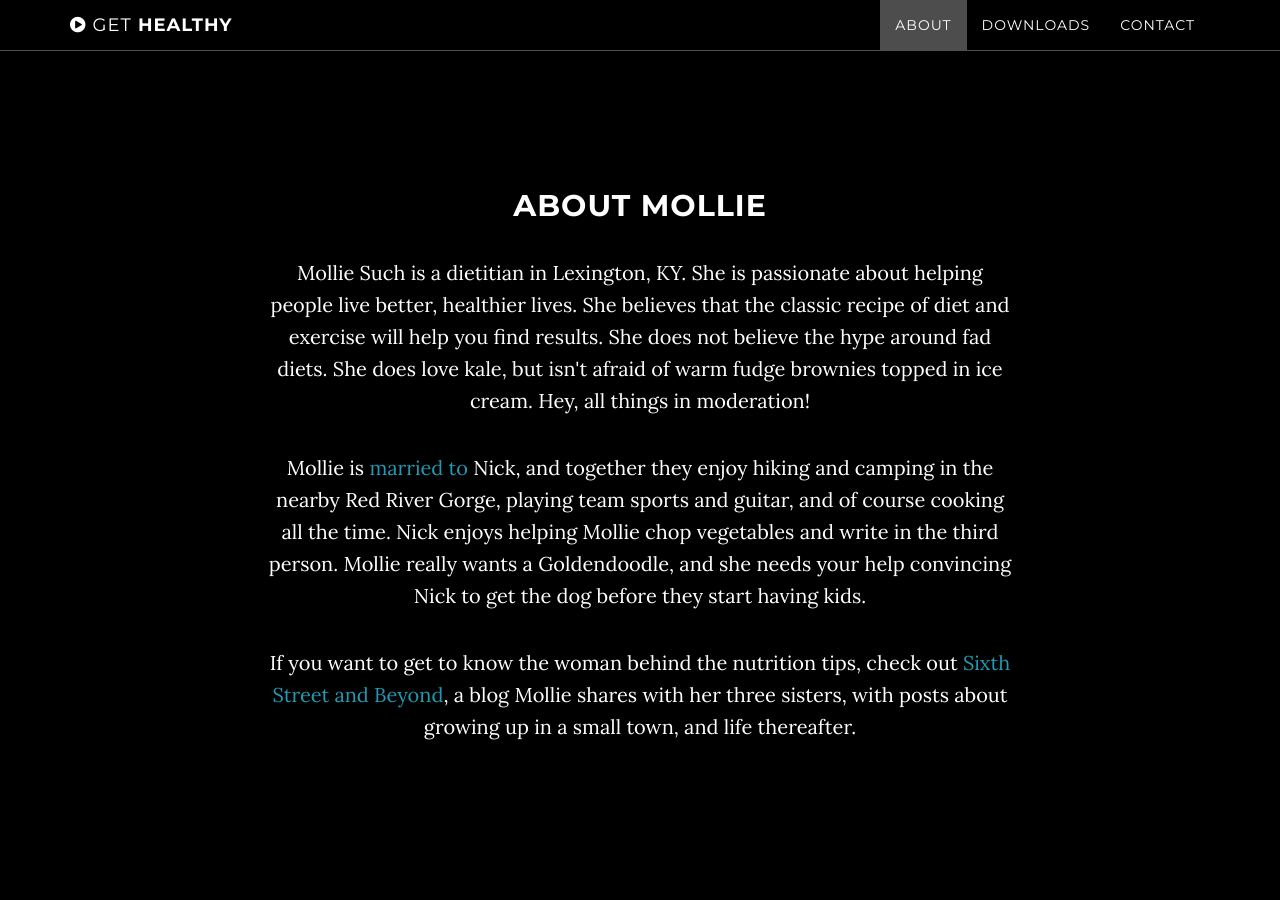
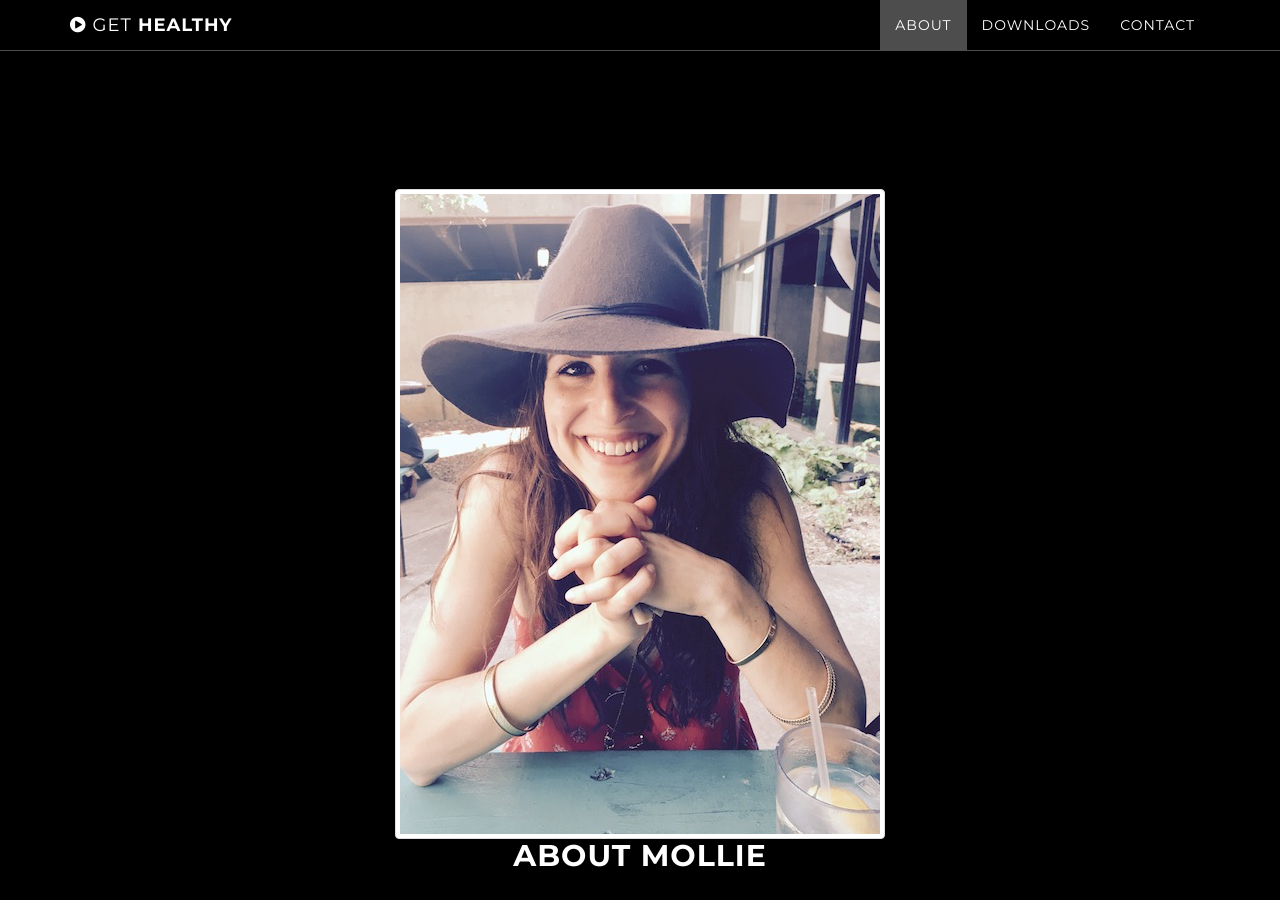
Before and after one commit to nicksuch/molliesuch, a Jekyll site: the page built from index.html, in a window 1280 px wide and 900 px high, scrolled down 911 px. Built offline with Jekyll 4.4.1, drawn with Linux system fonts in a browser that asks for light colours; some of the changed text lies outside the part shown.

Commit message:
Add new downloads, bg and profile images

```diff
--- a/_includes/about.html
+++ b/_includes/about.html
@@ -2,8 +2,9 @@
     <section id="about" class="container content-section text-center">
         <div class="row">
             <div class="col-lg-8 col-lg-offset-2">
+                <img src="/img/mollie-such-2.jpg" class="img-thumbnail img-rounded img-responsive">
                 <h2>About Mollie</h2>
-                <p>Mollie Such is a dietitian in Lexington, KY. She is passionate about helping people live better, healthier lives. She believes that the classic recipe of diet and exercise will help you find results. She does not believe the hype around fad diets. She does love kale, but isn't afraid of warm fudge brownies topped in ice cream. Hey, all things in moderation!</p>
+                <p>Mollie Such is a dietitian in Lexington, KY. She is passionate about helping people live better, healthier lives. She believes that the classic recipe of diet and exercise will help you find results. She does not believe the hype around fad diets. She does love kale, but isn't afraid of warm fudge brownies topped with ice cream. Hey, all things in moderation!</p>
                 <p>Mollie is <a href="http://www.nickandmollie.com" target="_blank">married to</a> Nick, and together they enjoy hiking and camping in the nearby Red River Gorge, playing team sports and guitar, and of course cooking all the time. Nick enjoys helping Mollie chop vegetables and write in the third person. Mollie really wants a Goldendoodle, and she needs your help convincing Nick to get the dog before they start having kids.</p>
                 <p>If you want to get to know the woman behind the nutrition tips, check out <a href="https://medium.com/sixth-street-and-beyond" target="_blank">Sixth Street and Beyond</a>, a blog Mollie shares with her three sisters, with posts about growing up in a small town, and life thereafter.</p>
             </div>
--- a/_includes/download.html
+++ b/_includes/download.html
@@ -5,7 +5,9 @@
                 <div class="col-lg-8 col-lg-offset-2">
                     <h2>Downloadable Goodies</h2>
                     <p>With all the nutrition advice on the internet, where do you start? Check out my 6 Tips for a Healthy Lifestyle:</p>
-                    <a href="/files/mollie-such-6-tips-healthy-lifestyle.pdf" target="_blank" class="btn btn-default btn-lg">Download "6 Tips"</a>
+                    <p><a href="/files/6-tips-healthy-lifestyle-mollie-such.pdf" target="_blank" class="btn btn-default btn-lg">Download "6 Tips"</a></p>
+                    <p><a href="/files/pre-post-workout-mollie-such.pdf" target="_blank" class="btn btn-default btn-lg">Download "Pre / Post Workout"</a></p>
+                    <p><a href="/files/breakfast-of-champions-mollie-such.pdf" target="_blank" class="btn btn-default btn-lg">Download "Breakfast Champ"</a></p>
                 </div>
             </div>
         </div>
```
Also changed, not shown: img/intro-bg-1.jpg (renamed from img/intro-bg-old.jpg), img/intro-bg-2.jpg (added), img/mollie-such-1.jpg (added), img/mollie-such-2.jpg (added), 5 other files.
